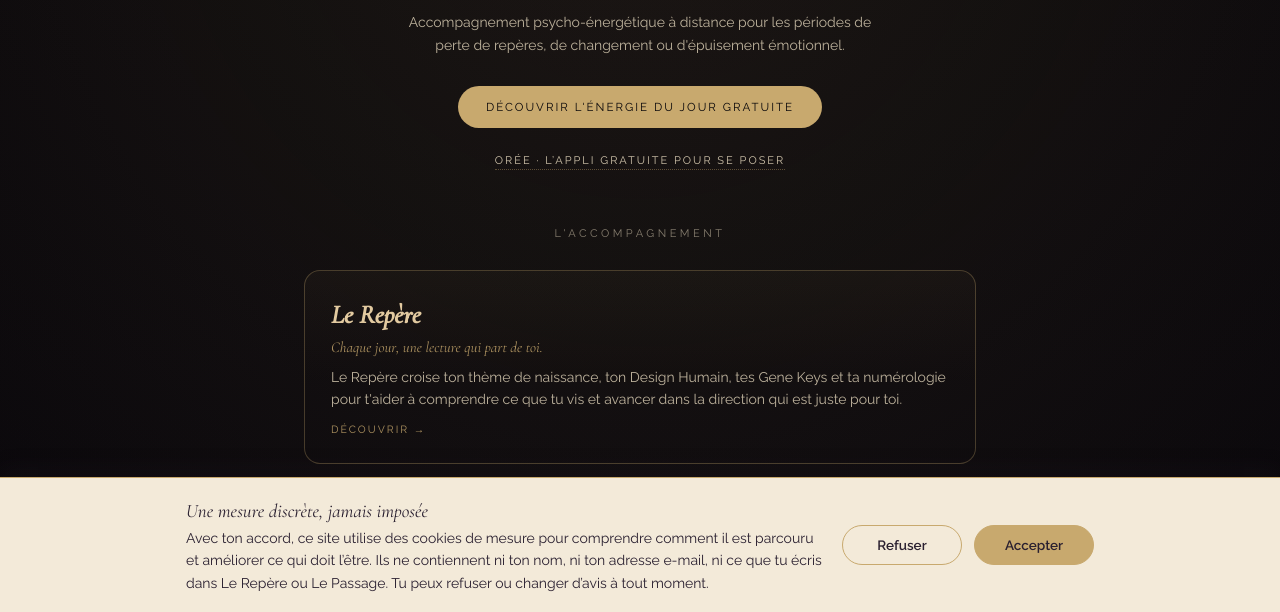
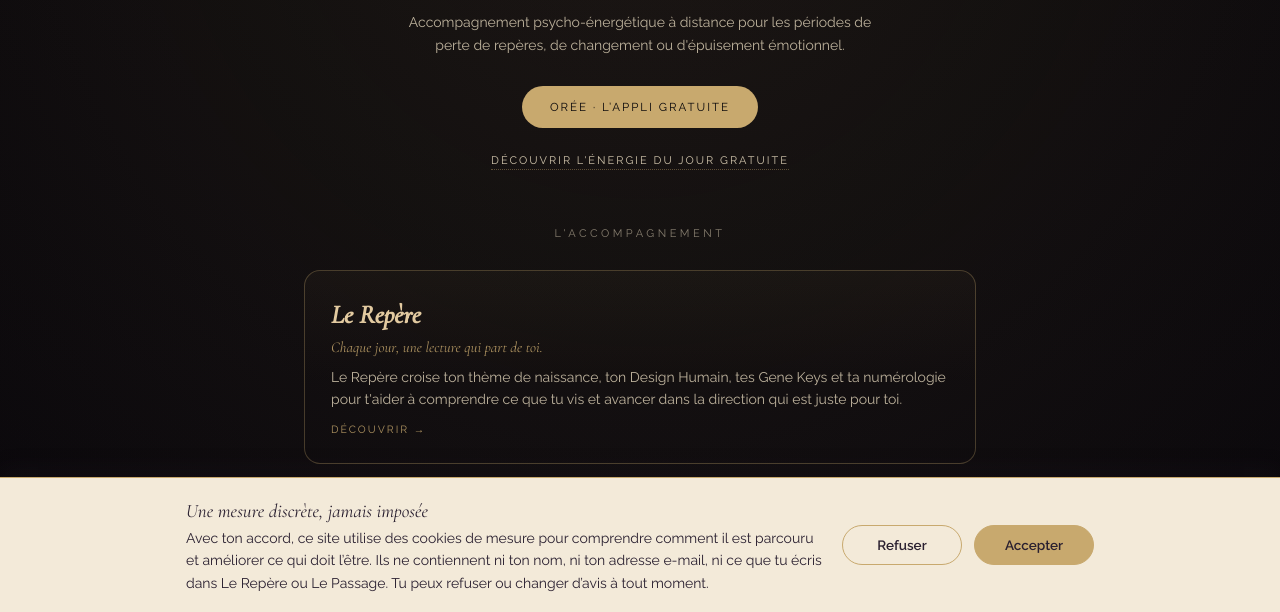
Before and after one commit to ludmillaenergie/site-principal, a plain HTML site: page index.html in a window 1280 px wide. Shown: the part 188-800 px from the top of the page. Drawn offline with nearby package versions, Linux system fonts and the light colour scheme.

Commit message:
Accueil : Orée en bouton principal, énergie du jour en lien discret
Co-Authored-By: Claude Sonnet 5.5 <noreply@anthropic.com>
Claude-Session: https://claude.ai/code/session_01EagZvaTAKoxDiQGEPvrEp4

```diff
--- a/index.html
+++ b/index.html
@@ -206,8 +206,8 @@
       <div class="signature">Ludmilla Énergie</div>
       <h1 class="intro">J'éclaire ce qui se cache derrière ce que tu crois être le problème.</h1>
       <p class="oracle-desc" style="max-width:480px; margin:14px auto 0; text-align:center;">Accompagnement psycho-énergétique à distance pour les périodes de perte de repères, de changement ou d'épuisement émotionnel.</p>
-      <a class="lien-energie-jour" href="https://ludmillaenergie.github.io/energie-du-jour/">Découvrir l'énergie du jour gratuite</a>
-      <p style="margin:26px 0 0;"><a class="lien-univers" href="https://oree.ludmillaenergie.fr/">Orée · l’appli gratuite pour se poser</a></p>
+      <a class="lien-energie-jour" href="https://oree.ludmillaenergie.fr/">Orée · l’appli gratuite</a>
+      <p style="margin:26px 0 0;"><a class="lien-univers" href="https://ludmillaenergie.github.io/energie-du-jour/">Découvrir l'énergie du jour gratuite</a></p>
     </header>
 
     <div class="section-titre">L'Accompagnement</div>
```
